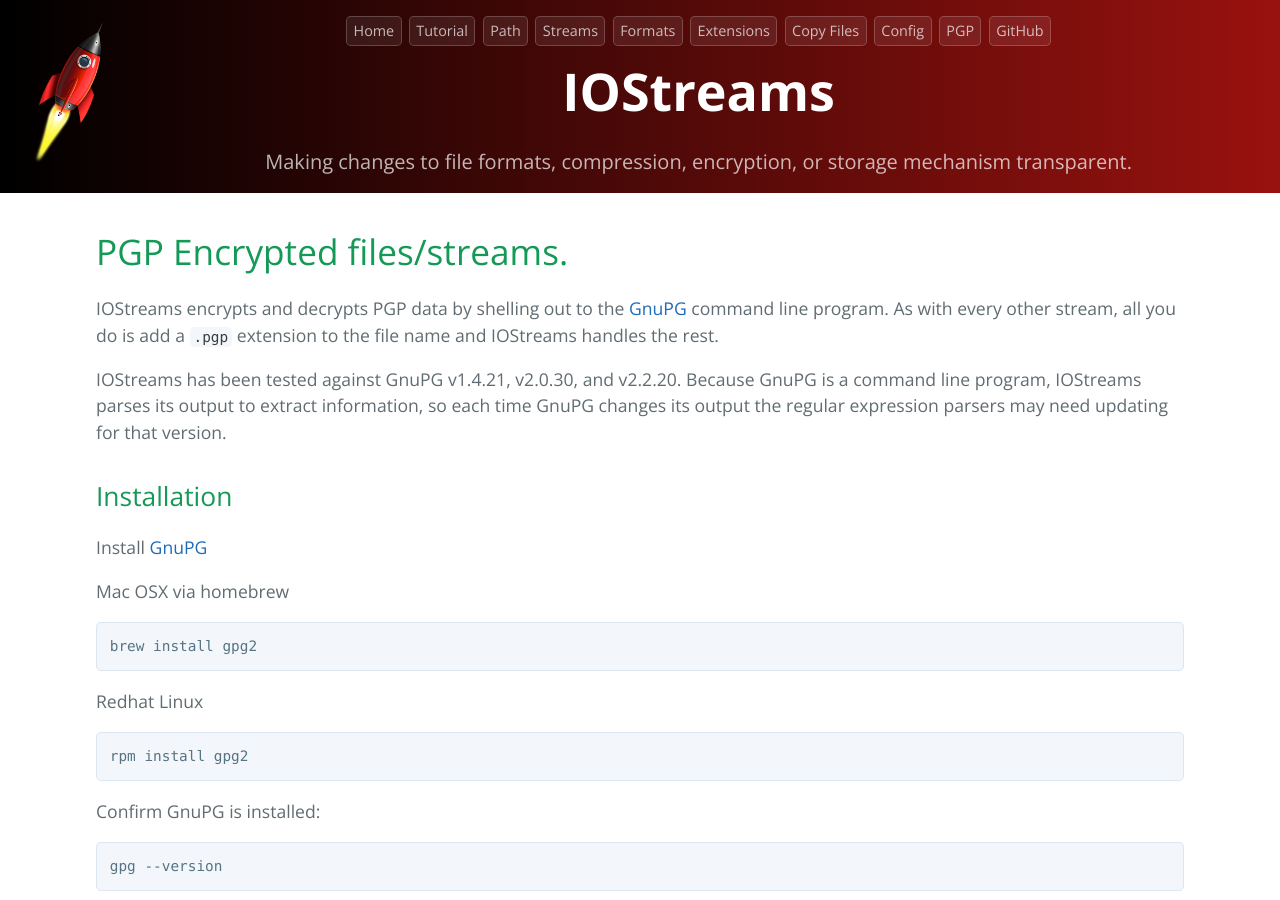
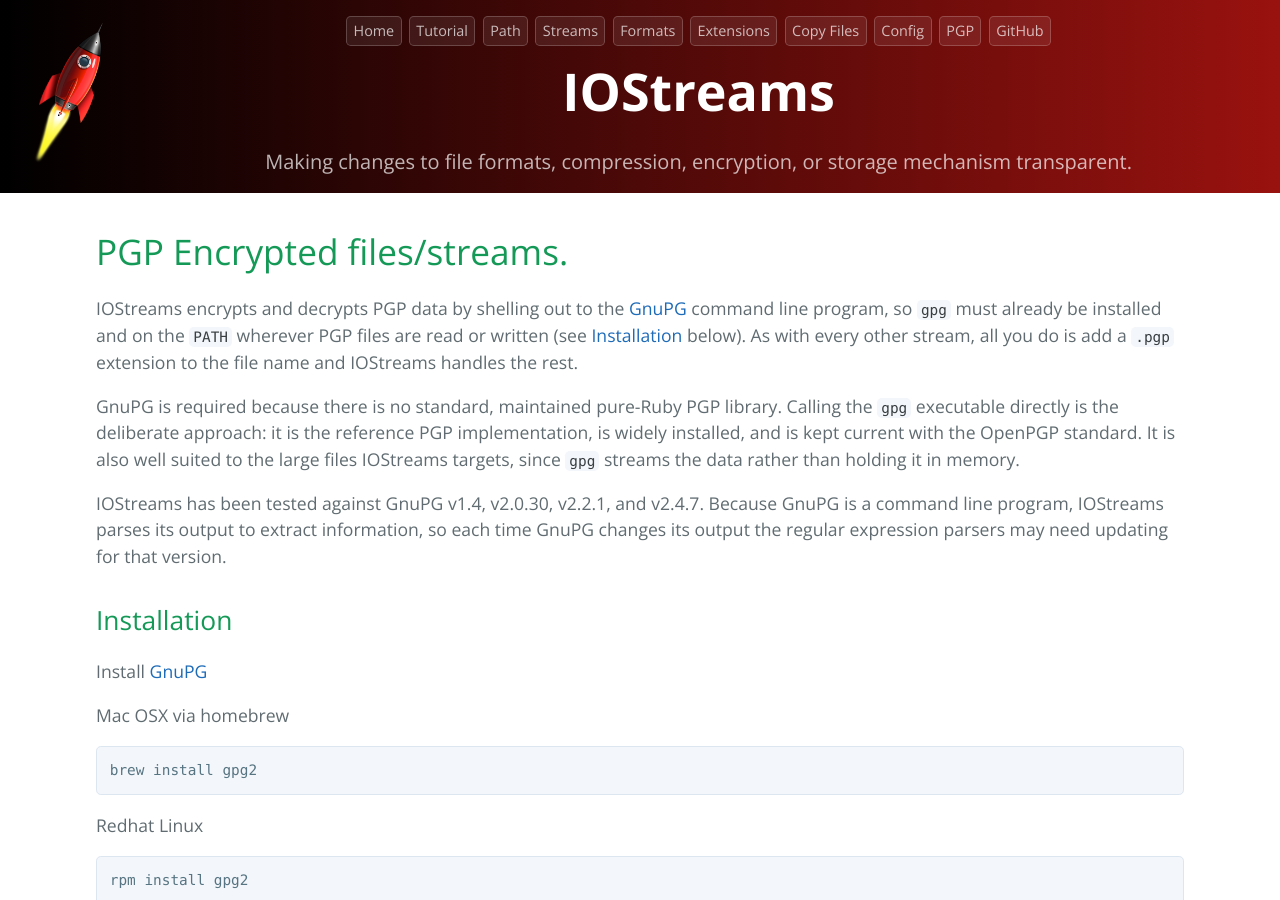
Before and after one commit to reidmorrison/iostreams, a Jekyll site: the page built from docs/pgp.md, in a window 1280 px wide and 900 px high. Built offline with Jekyll 4.4.1, drawn with Linux system fonts in a browser that asks for light colours; our own code applies the rules of GitHub Pages for plain Markdown files.

Commit message:
Update GnuPG docs

```diff
--- a/docs/pgp.md
+++ b/docs/pgp.md
@@ -5,10 +5,16 @@
 # PGP Encrypted files/streams.
 
 IOStreams encrypts and decrypts PGP data by shelling out to the [GnuPG](https://gnupg.org) command
-line program. As with every other stream, all you do is add a `.pgp` extension to the file name and
-IOStreams handles the rest.
+line program, so `gpg` must already be installed and on the `PATH` wherever PGP files are read or
+written (see [Installation](#installation) below). As with every other stream, all you do is add a
+`.pgp` extension to the file name and IOStreams handles the rest.
 
-IOStreams has been tested against GnuPG v1.4.21, v2.0.30, and v2.2.20.
+GnuPG is required because there is no standard, maintained pure-Ruby PGP library. Calling the `gpg`
+executable directly is the deliberate approach: it is the reference PGP implementation, is widely
+installed, and is kept current with the OpenPGP standard. It is also well suited to the large files
+IOStreams targets, since `gpg` streams the data rather than holding it in memory.
+
+IOStreams has been tested against GnuPG v1.4, v2.0.30, v2.2.1, and v2.4.7.
 Because GnuPG is a command line program, IOStreams parses its output to extract information, so each
 time GnuPG changes its output the regular expression parsers may need updating for that version.
 
```
